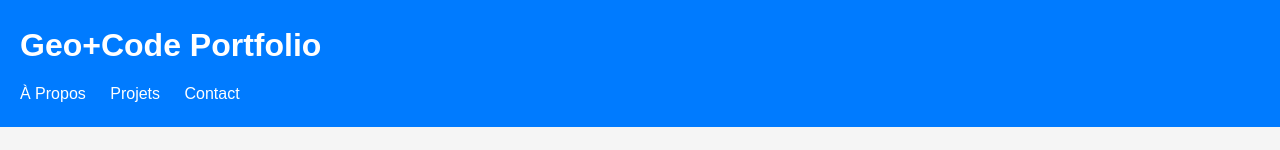
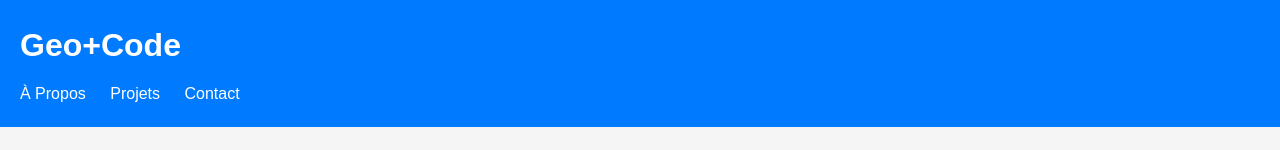
Before and after one commit to Gnelfan/geopluscode.github.io, a plain HTML site: page index.html in a window 1280 px wide. Shown: the top 150 px of the page. Drawn offline with Linux system fonts and the light colour scheme.

Commit message:
Update index.html

```diff
--- a/index.html
+++ b/index.html
@@ -3,13 +3,13 @@
 <head>
     <meta charset="UTF-8">
     <meta name="viewport" content="width=device-width, initial-scale=1.0">
-    <title>Geo+Code - Portfolio</title>
+    <title>Geo+Code</title>
     <!-- Lien vers votre fichier CSS -->
     <link rel="stylesheet" href="styles.css">
 </head>
 <body>
     <header>
-        <h1>Geo+Code Portfolio</h1>
+        <h1>Geo+Code</h1>
         <nav>
             <ul>
                 <li><a href="#about">À Propos</a></li>
```
